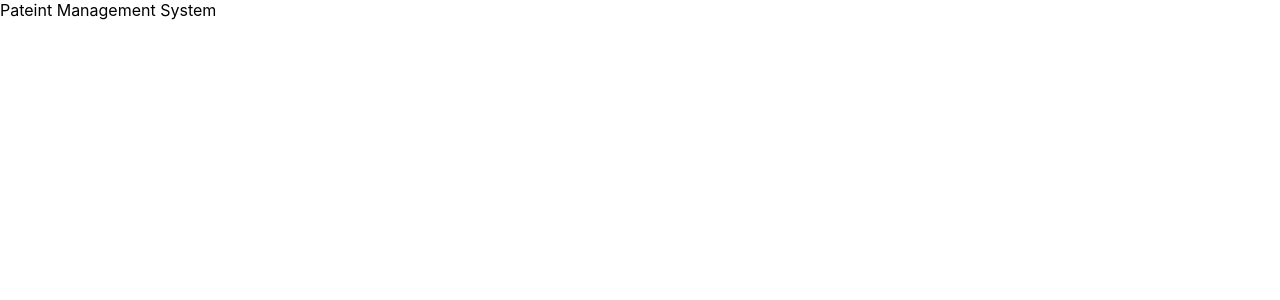
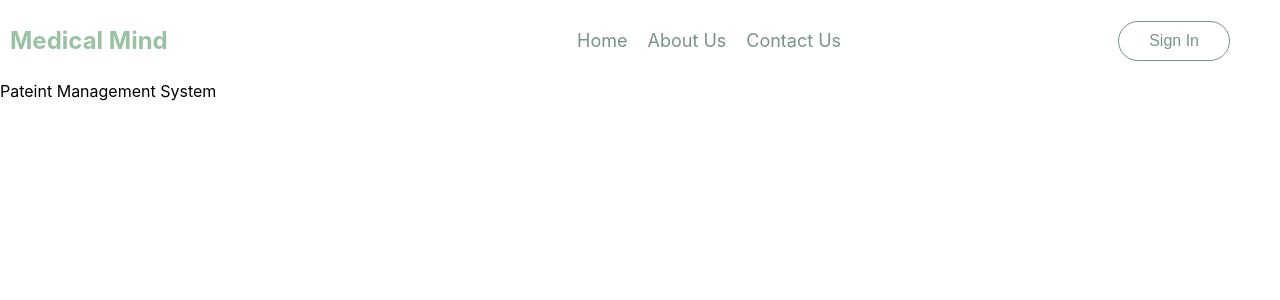
Before and after one commit to Talha-542/patient-management-system, a React (Create React App) app in the folder frontend/: page / in a window 1280 px wide. Shown: the top 300 px of the page. Built offline with nearby package versions, Linux system fonts and the light colour scheme.

Commit message:
navbar styling

```diff
--- a/frontend/src/App.js
+++ b/frontend/src/App.js
@@ -4,7 +4,7 @@ import Navbar from './components/Navbar/Navbar';
 export default function App() {
   return (
 <div>
-
+    <Navbar/>
       Pateint Management System
 
     </div>
--- a/frontend/src/components/Navbar/Navbar.module.css
+++ b/frontend/src/components/Navbar/Navbar.module.css
@@ -1,5 +1,5 @@
 .navbar{
-    padding: 20px 0;
+    padding: 10px 10px;
     display: flex;
     justify-content: space-between;
     align-items: center;
```
